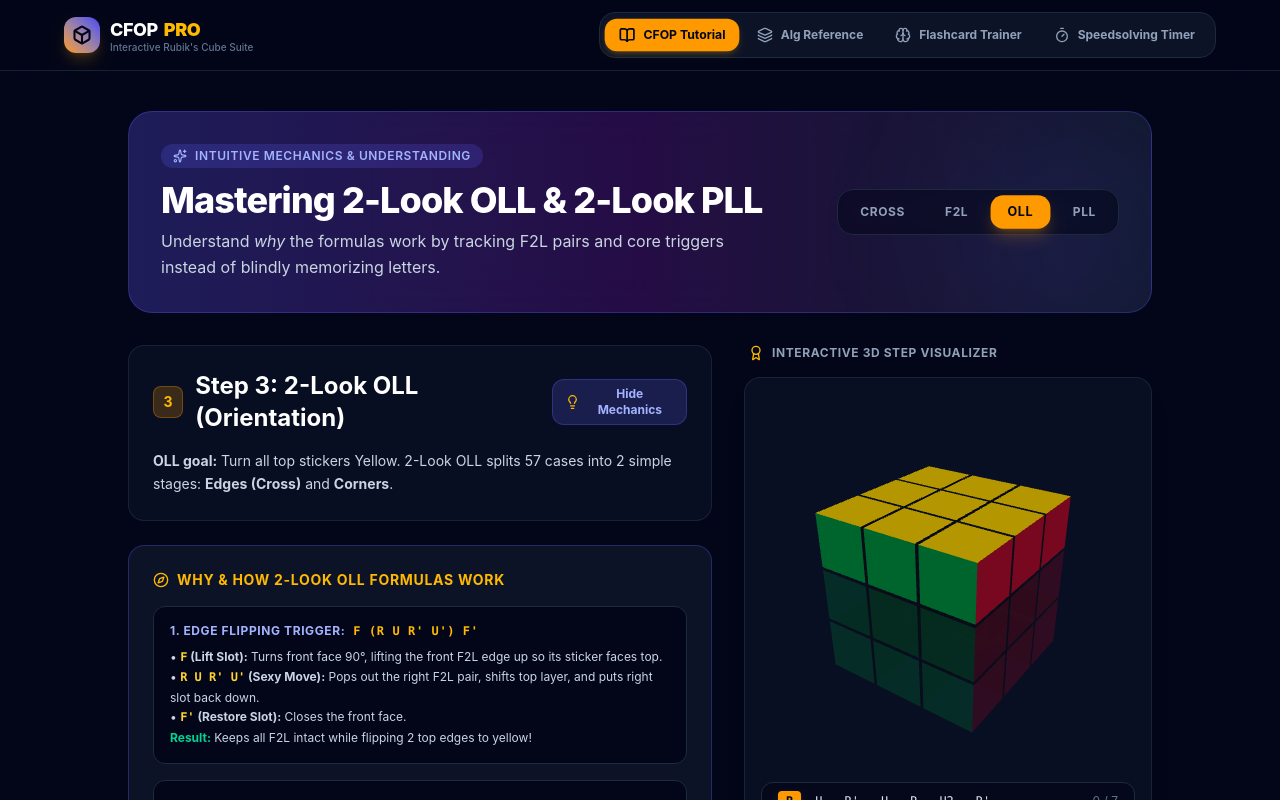
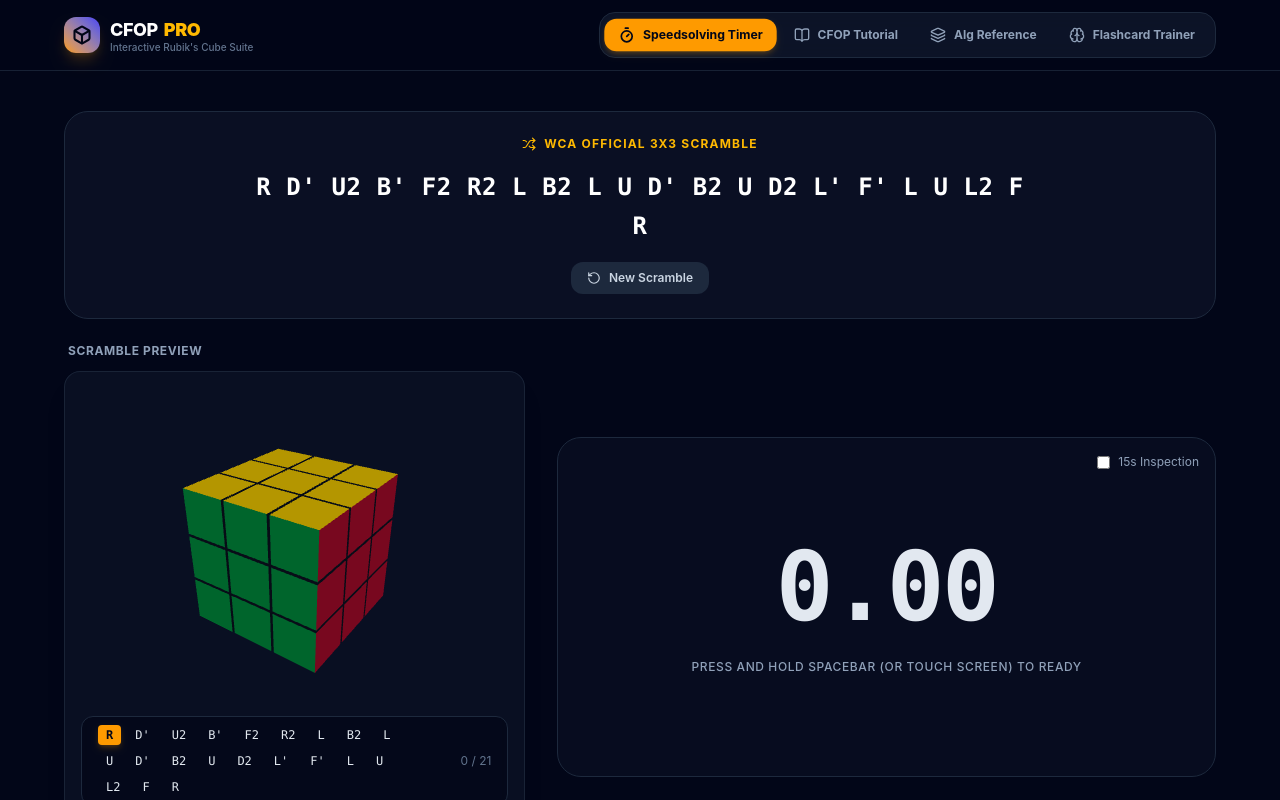
Before and after one commit to Shangmin-Chen/cube, a React (Vite) app: page / in a window 1280 px wide. Shown: the top 800 px of the page. Built offline with nearby package versions, Linux system fonts and the light colour scheme.

Commit message:
Set Speedsolving Timer as default home page

```diff
--- a/src/App.tsx
+++ b/src/App.tsx
@@ -6,7 +6,7 @@
 import { TimerTab } from './components/TimerTab';
 
 export function App() {
-  const [activeTab, setActiveTab] = useState<'tutorial' | 'reference' | 'trainer' | 'timer'>('tutorial');
+  const [activeTab, setActiveTab] = useState<'tutorial' | 'reference' | 'trainer' | 'timer'>('timer');
 
   return (
     <div className="min-h-screen bg-slate-950 text-slate-100 flex flex-col selection:bg-amber-500 selection:text-slate-950 font-sans">
--- a/src/components/Navbar.tsx
+++ b/src/components/Navbar.tsx
@@ -8,17 +8,17 @@
 
 export const Navbar: React.FC<NavbarProps> = ({ activeTab, setActiveTab }) => {
   const navItems = [
+    { id: 'timer', label: 'Speedsolving Timer', icon: Timer },
     { id: 'tutorial', label: 'CFOP Tutorial', icon: BookOpen },
     { id: 'reference', label: 'Alg Reference', icon: Layers },
     { id: 'trainer', label: 'Flashcard Trainer', icon: Brain },
-    { id: 'timer', label: 'Speedsolving Timer', icon: Timer },
   ] as const;
 
   return (
     <header className="sticky top-0 z-40 bg-slate-950/80 backdrop-blur-xl border-b border-slate-800/80 px-4 py-3">
       <div className="max-w-6xl mx-auto flex items-center justify-between">
         {/* Brand Logo */}
-        <div className="flex items-center gap-2.5 cursor-pointer" onClick={() => setActiveTab('tutorial')}>
+        <div className="flex items-center gap-2.5 cursor-pointer" onClick={() => setActiveTab('timer')}>
           <div className="w-9 h-9 rounded-xl bg-gradient-to-tr from-amber-500 to-indigo-600 flex items-center justify-center shadow-lg shadow-amber-500/20">
             <Box className="w-5 h-5 text-slate-950 stroke-[2.5]" />
           </div>
```
